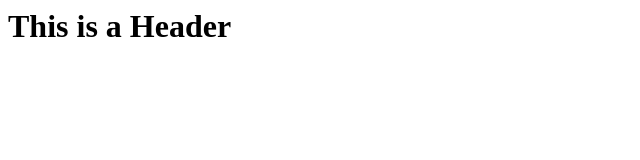
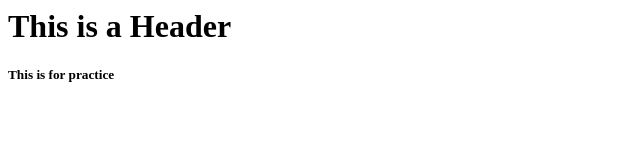
Before and after one commit to danst03/LocalRepo, a plain HTML site: page index.html in a window 1280 px wide. Shown: the whole page, without its empty margins (0-640 px from the left). Drawn offline with Linux system fonts and the light colour scheme.

Commit message:
Random code

```diff
--- a/index.html
+++ b/index.html
@@ -1 +1,2 @@
 <h1>This is a Header</h1>
+<h5>This is for practice</h5>
```
